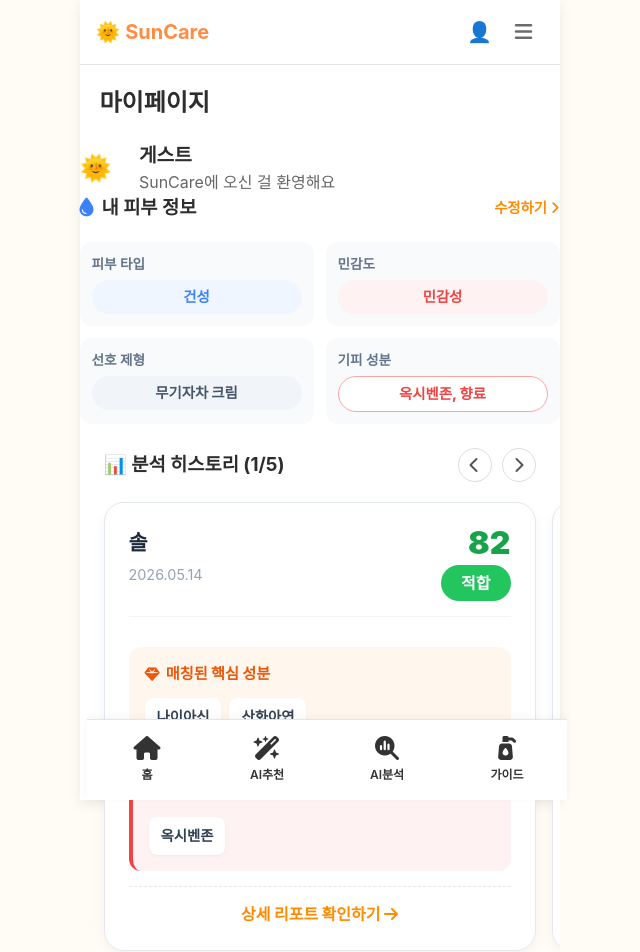
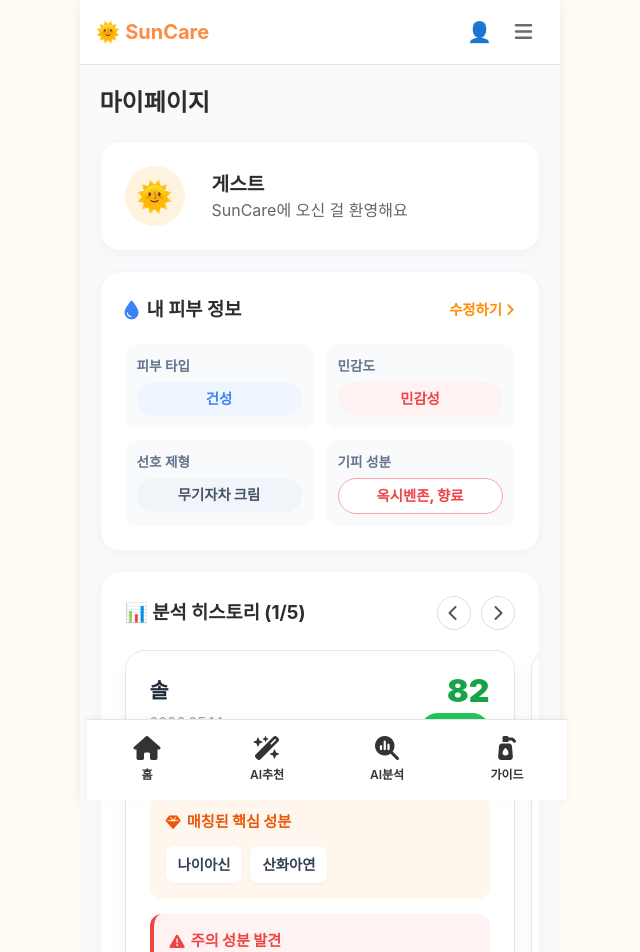
Before and after one commit to 2026-SMHRD-KDT-HealthCare-5/Sunsu_Care, a React (Vite) app in the folder frontend/: page /mypage in a window 1280 px wide. Shown: the top 952 px of the page, without its empty margins (313-953 px from the left). Built offline with nearby package versions, Linux system fonts and the light colour scheme.

Commit message:
홈페이지 jsx css 쇼핑페이지 수정

```diff
--- a/frontend/src/pages/HistoryDetailPage.jsx
+++ b/frontend/src/pages/HistoryDetailPage.jsx
@@ -5,7 +5,7 @@ import './HistoryDetailPage.css';
 const HistoryDetailPage = () => {
     const navigate = useNavigate();
 
-    // 🌟 사진에 있는 세부 내역 완벽 반영!
+
     const report = {
         productName: "솔",
         score: 82,
@@ -69,4 +69,4 @@ const HistoryDetailPage = () => {
     );
 };
 
-export default HistoryDetailPage; // 🌟 엉뚱한 HomePage가 아닌 정상적인 이름!
+export default HistoryDetailPage;
--- a/frontend/src/pages/HomePage.css
+++ b/frontend/src/pages/HomePage.css
@@ -7,8 +7,6 @@
   padding-bottom: 80px; /* 하단 배너 여백 */
 }
 
-/* 🌟 여백 조정을 위해 히어로 섹션 정렬 방식 변경 */
-/* HomePage.css - 이 부분들을 찾아서 교체해 주세요! */
 
 .hero-bg {
   position: absolute;
@@ -17,7 +15,7 @@
   width: 100%;
   height: 100%;
   background-size: cover;
-  /* 🌟 배경 사진의 기준점을 중앙(center)에서 상단(top)으로 올려서 얼굴이 잘리지 않게 합니다 */
+
   background-position: center 15%;
   transition: opacity 1.5s ease-in-out;
   z-index: 0;
@@ -31,7 +29,7 @@
   display: flex;
   align-items: flex-end; /* 글씨를 아래로 내림 */
   justify-content: center;
-  padding-bottom: 40px; /* 🌟 밑바닥과의 여백을 조금 줄여서 글씨를 더 내립니다 */
+  padding-bottom: 40px;
 }
 
 .cta-wrapper {
@@ -40,7 +38,7 @@
   display: flex;
   flex-direction: column;
   align-items: center;
-  gap: 20px; /* 🌟 글씨와 동그라미 사이의 간격을 30px -> 20px로 줄여서 위쪽 공간을 확보합니다 */
+  gap: 20px;
   width: 100%;
   padding: 0 20px;
 }
@@ -87,11 +85,7 @@
   text-align: center;
   padding: 15px;
   font-weight: 800;
-<<<<<<< HEAD
   font-size: 1.35rem;
-=======
-  font-size: 1.3rem;
->>>>>>> f0d8fa49e1e4abce4be5ab348b903a66e437d44a
   color: #111;
   cursor: pointer;
   box-shadow: 0 10px 30px rgba(0,0,0,0.15);
@@ -190,14 +184,14 @@
 .embedded-shop-card:active {
   background-color: #fff9f5;
   border-color: #ff8c00;
-  transform: scale(0.98); /* 눌리는 효과 */
+  transform: scale(0.98);
 }
 
 /* 왼쪽: 로고 박스 */
 .embedded-logo-wrap {
   width: 60px;
   height: 60px;
-  border-radius: 50%; /* 동그란 로고 */
+  border-radius: 50%;
   overflow: hidden;
   margin-right: 18px;
   border: 1px solid #eee;
@@ -209,7 +203,7 @@
 .embedded-logo-img {
   width: 100%;
   height: 100%;
-  object-fit: cover; /* 로고 이미지 안깨지게 */
+  object-fit: cover;
 }
 
 /* 오른쪽: 설명 박스 */
@@ -218,7 +212,7 @@
   display: flex;
   flex-direction: column;
   gap: 4px;
-  text-align: left; /* 왼쪽 정렬 */
+  text-align: left;
 }
 
 .embedded-shop-name {
@@ -234,7 +228,7 @@
 }
 
 .embedded-shop-benefit {
-  color: #ff8c00; /* 오렌지색 포인트 */
+  color: #ff8c00;
   font-weight: 600;
   font-size: 0.85rem;
   margin-top: 2px;
--- a/frontend/src/pages/MyPage.css
+++ b/frontend/src/pages/MyPage.css
@@ -1,21 +1,12 @@
-/* =========================================
-   MyPage.css - 전체 최적화 통합본
-   ========================================= */
+
 
 .mypage-container {
-<<<<<<< HEAD
-    padding-bottom: 100px; /* 하단 바와 겹치지 않게 여유 공간 */
-=======
     padding-bottom: 100px;
->>>>>>> f0d8fa49e1e4abce4be5ab348b903a66e437d44a
     background-color: #f8fafc;
     min-height: 100vh;
 }
 
-<<<<<<< HEAD
 /* 🌟 공통 카드 스타일 */
-=======
->>>>>>> f0d8fa49e1e4abce4be5ab348b903a66e437d44a
 .mypage-card {
     background-color: #fff;
     border-radius: 20px;
@@ -25,10 +16,7 @@
     border: 1px solid #f1f5f9;
 }
 
-<<<<<<< HEAD
-/* 🌟 사용자 프로필 아이콘 (찌그러짐 방지 적용) */
-=======
->>>>>>> f0d8fa49e1e4abce4be5ab348b903a66e437d44a
+
 .profile-icon {
     width: 60px;
     height: 60px;
@@ -38,20 +26,15 @@
     align-items: center;
     justify-content: center;
     font-size: 30px;
-    flex-shrink: 0; /* 🌟 어떤 상황에서도 절대 찌그러지지 않게 함 */
+    flex-shrink: 0;
 }
 
 /* 🌟 1. 내 피부 정보 (2x2 그리드 디자인) */
 .skin-info-grid {
     display: grid;
     grid-template-columns: 1fr 1fr; /* 2칸씩 배열 */
+    gap: 12px;
     flex-shrink: 0;
-}
-
-.skin-info-grid {
-    display: grid;
-    grid-template-columns: 1fr 1fr;
-    gap: 12px;
 }
 
 .skin-info-item {
@@ -138,7 +121,8 @@
 
 /* 🌟 3. 화면을 꽉 채우는 큼직한 정보 카드 (세로 3-4배 확대) */
 .history-slide-card {
-    flex: 0 0 100%; /* 🌟 카드 너비를 화면 100% 꽉 차게 1장씩 노출 */
+    flex: 0 0 calc(100% - 48px); /* 🌟 화면 넓이에 맞추면서 좌우 패딩을 고려해 카드 너비 설정 (오른쪽 잘림 방지) */
+    min-width: 280px;
     min-height: 320px; /* 세로 길이를 정보가 많이 들어가게 확대 */
     scroll-snap-align: center;
     background: #fff;
@@ -154,8 +138,21 @@
     transition: transform 0.2s, border-color 0.2s;
 }
 
-.history-slide-card:hover {
-    border-color: #ff8c00;
+.history-slide-card {
+    flex: 0 0 100%; /* 🌟 여기를 다시 100%로 변경해서 화면에 꽉 차게! */
+    min-height: 320px;
+    scroll-snap-align: center;
+    background: #fff;
+    border: 1px solid #e2e8f0;
+    border-radius: 20px;
+    padding: 24px;
+    display: flex;
+    flex-direction: column;
+    justify-content: space-between;
+    cursor: pointer;
+    box-shadow: 0 4px 15px rgba(0,0,0,0.04);
+    box-sizing: border-box;
+    transition: transform 0.2s, border-color 0.2s;
 }
 
 /* 카드 상단 영역 (이름, 날짜, 점수) */
--- a/frontend/src/pages/ShoppingPage.jsx
+++ b/frontend/src/pages/ShoppingPage.jsx
@@ -54,7 +54,7 @@ const ShoppingPage = () => {
                         onClick={() => openMobileShop(shop.mobileUrl)}
                     >
                         <div className="shop-logo-wrap">
-                            {/* 🌟 이제 엑스박스 없이 이미지가 선명하게 보일 거예요! */}
+                            {}
                             <img src={shop.logoUrl} alt={shop.name} className="shop-logo-img" />
                         </div>
 
```
